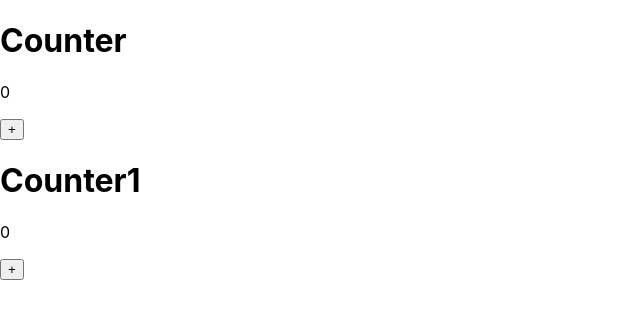
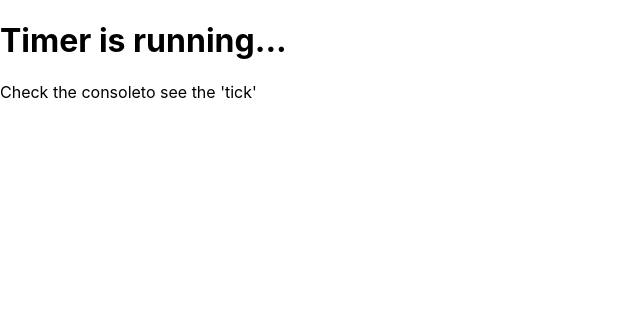
Before and after one commit to vipersolo/React-Practice, a React (Create React App) app: page / in a window 1280 px wide. Shown: the top 318 px of the page, without its empty margins (0-640 px from the left). Built offline with nearby package versions, Linux system fonts and the light colour scheme.

Commit message:
useEffect unmounting + timer + return exec at unmount by react

```diff
--- a/src/App.js
+++ b/src/App.js
@@ -2,10 +2,11 @@
 // import './App.css';
 import {Component} from 'react';
 
-import Useeffect from './useeffect/Useeffect';
+import UseEffectUnmount from './useeffect/UseEffectUnmount';
 
 
 
+// import Useeffect from './useeffect/Useeffect';
 // import Item from './array_state/Item';
 // import Users from './array_state/Users';
 // import Child from './context/Child'
@@ -70,7 +71,8 @@ class App extends Component{
       </UserContext.Provider> */}
       {/* <Item /> */}
       {/* <Users /> */}
-      <Useeffect />
+      {/* <Useeffect /> */}
+      <UseEffectUnmount />
     </div>
     // use <></> or div becuase return only one root element .
     )
--- /dev/null
+++ b/src/useeffect/UseEffectUnmount.js
@@ -0,0 +1,24 @@
+import React, { useEffect } from "react";
+
+function UseEffectUnmount() { // arrow or normal function can be used here
+  useEffect(() => {
+    // manual return so use ('{}') return logic different
+    const timer = setInterval(() => {
+      // setInterval takes function/refernce + time
+      console.log("tick");
+    }, 1000);
+
+    return () => { // this return is stored by react after first run due to [] empty dependency
+      clearInterval(timer);
+      console.log("timmer reset or component unmounted.");
+    };
+  }, []);
+
+return (
+<div>
+    <h1>Timer is running...</h1>
+    <p>Check the consoleto see the 'tick'</p>
+</div>
+);
+}
+export default UseEffectUnmount;
```
